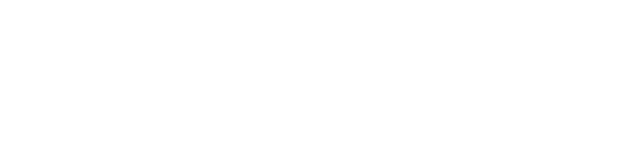
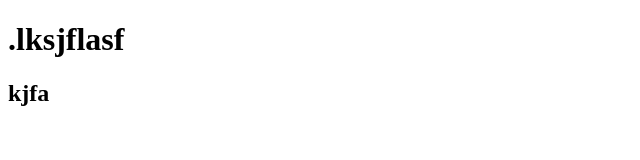
Before and after one commit to Majbahia/hjfsklafljk, a plain HTML site: page index.html in a window 1280 px wide. Shown: the whole page, without its empty margins (0-640 px from the left). Drawn offline with Linux system fonts and the light colour scheme.

Commit message:
Second commit

```diff
--- a/index.html
+++ b/index.html
@@ -8,5 +8,8 @@
 </head>
 <body>
 
+    <h1>.lksjflasf</h1>
+    <h2>kjfa</h2>
+
 </body>
 </html>
```
